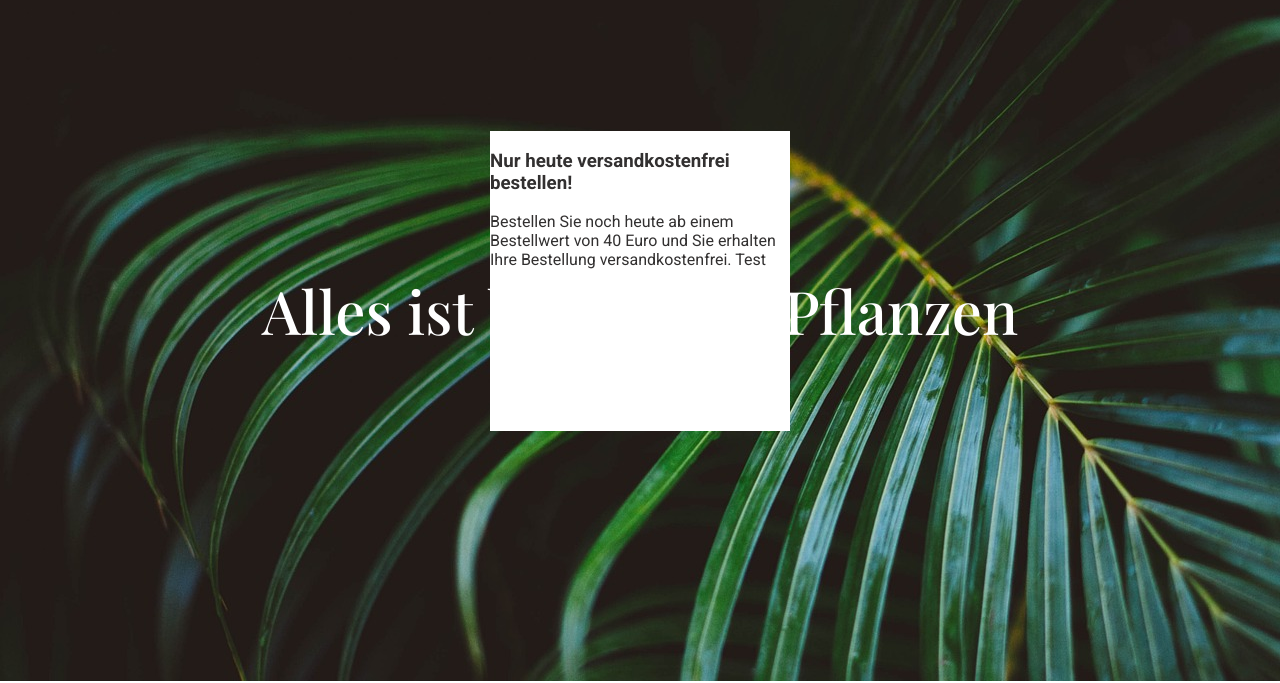
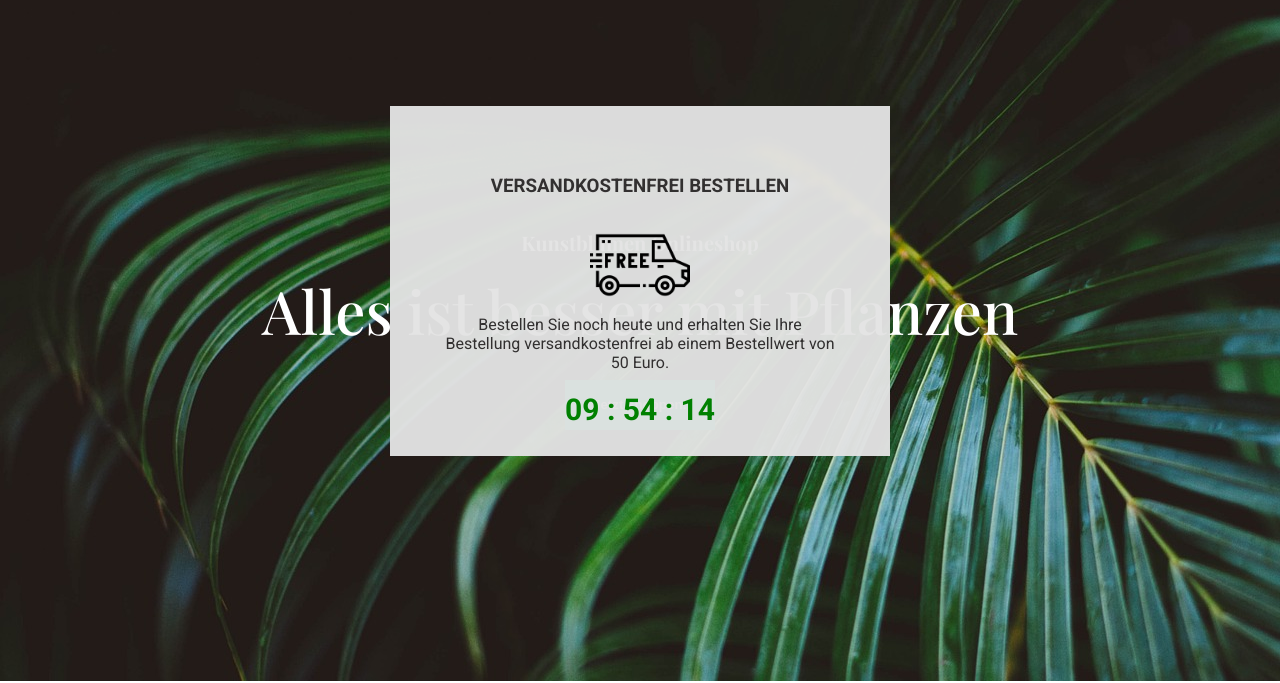
Before and after one commit to Fabianjab/plant-shop, a plain HTML site: page index.html in a window 1280 px wide. Shown: the part 119-802 px from the top of the page. Drawn offline with nearby package versions, Linux system fonts and the light colour scheme; a web font is replaced by a local one.

Commit message:
countdown

```diff
--- a/script.js
+++ b/script.js
@@ -1,27 +1,64 @@
+let countdownInterval;
+
 function init() {
-    if (!localStorage.getItem("popupShown")) {
-        openPopup();
-    }
+    // if (!localStorage.getItem("popupShown")) {
+    //     openPopup();
+    // }
+
+    openPopup();
 }
 
 function openPopup() {
     const popupContent = `
         <div onclick="closeWindow()" id="close_popup">
             <div id="popup">
-                <h3>Nur heute versandkostenfrei bestellen!</h3>
-                <span>Bestellen Sie noch heute ab einem Bestellwert von 40 Euro und Sie erhalten Ihre Bestellung versandkostenfrei.</span>
-                Test
+                <h3>VERSANDKOSTENFREI BESTELLEN</h3>
+                <img id="image-popup" src="/img/kostenloser-versand.png" alt="kostenfreier Versand">
+                <span>Bestellen Sie noch heute und erhalten Sie Ihre Bestellung versandkostenfrei ab einem Bestellwert von 50 Euro.</span>
+                <div id="countdown"></div>
             </div>
         </div>`;
 
     document.getElementById("popUp").innerHTML = popupContent;
 
     localStorage.setItem("popupShown", "true");
+
+    startCountdown();
 }
 
 function closeWindow() {
+    clearInterval(countdownInterval); // Das Intervall stoppen, wenn das Popup geschlossen wird
     const closePopup = ``;
     document.getElementById("popUp").innerHTML = closePopup;
 }
 
-window.onload = init;
+function updateCountdown() {
+    const countdownElement = document.getElementById("countdown");
+
+    if (!countdownElement) {
+        return; // Wenn das Element nicht gefunden wird, die Funktion verlassen
+    }
+
+    const now = new Date();
+    const tomorrow = new Date(now);
+    tomorrow.setDate(now.getDate() + 1);
+    tomorrow.setHours(0, 0, 0, 0);
+
+    const timeDifference = tomorrow - now;
+
+    if (timeDifference <= 0) {
+        countdownElement.innerHTML = "Countdown abgelaufen!";
+    } else {
+        const hours = Math.floor(timeDifference / (1000 * 60 * 60));
+        const minutes = Math.floor((timeDifference % (1000 * 60 * 60)) / (1000 * 60));
+        const seconds = Math.floor((timeDifference % (1000 * 60)) / 1000);
+
+        const countdownText = `${hours.toString().padStart(2, '0')} : ${minutes.toString().padStart(2, '0')} : ${seconds.toString().padStart(2, '0')}`;
+        countdownElement.innerHTML = countdownText;
+    }
+}
+
+function startCountdown() {
+    updateCountdown(); // Initialen Countdown-Start aufrufen
+    setInterval(updateCountdown, 1000); // Alle 1000 Millisekunden (1 Sekunde) aktualisieren
+}
--- a/style.css
+++ b/style.css
@@ -232,14 +232,20 @@ header {
 }
 
 #popup {
-    background-color: white;
-    width: 300px;
-    height: 300px;
+    background-color: rgba(227, 227, 227, 0.959);
+    width: 400px;
+    height: 250px;
     color: rgb(50, 48, 48);
     position: absolute;
     top: 50%;
     left: 50%;
     transform: translate(-50%, -50%);
+    padding: 50px;
+    display: flex;
+    flex-direction: column;
+    align-items: center;
+    text-align: center;
+    box-shadow: black;
 }
 
 #close_popup {
@@ -248,3 +254,29 @@ header {
     height: 100vh;
     position: absolute;
 }
+
+#image-popup {
+    height: 100px;
+    width: 100px;
+}
+
+#image-popup:hover {
+    animation: drive 2s linear infinite;
+
+}
+
+@keyframes drive {
+    0% {
+      transform: translateX(-50);
+    }
+    100% {
+      transform: translateX(100px);
+    }
+  }
+
+#countdown {
+    margin-top: 20px;
+    color: green;
+    font-weight: 600;
+    font-size: 30px;
+}
```
Also changed, not shown: index.html (+0 -2 lines), img/kostenloser-versand.png (added).
